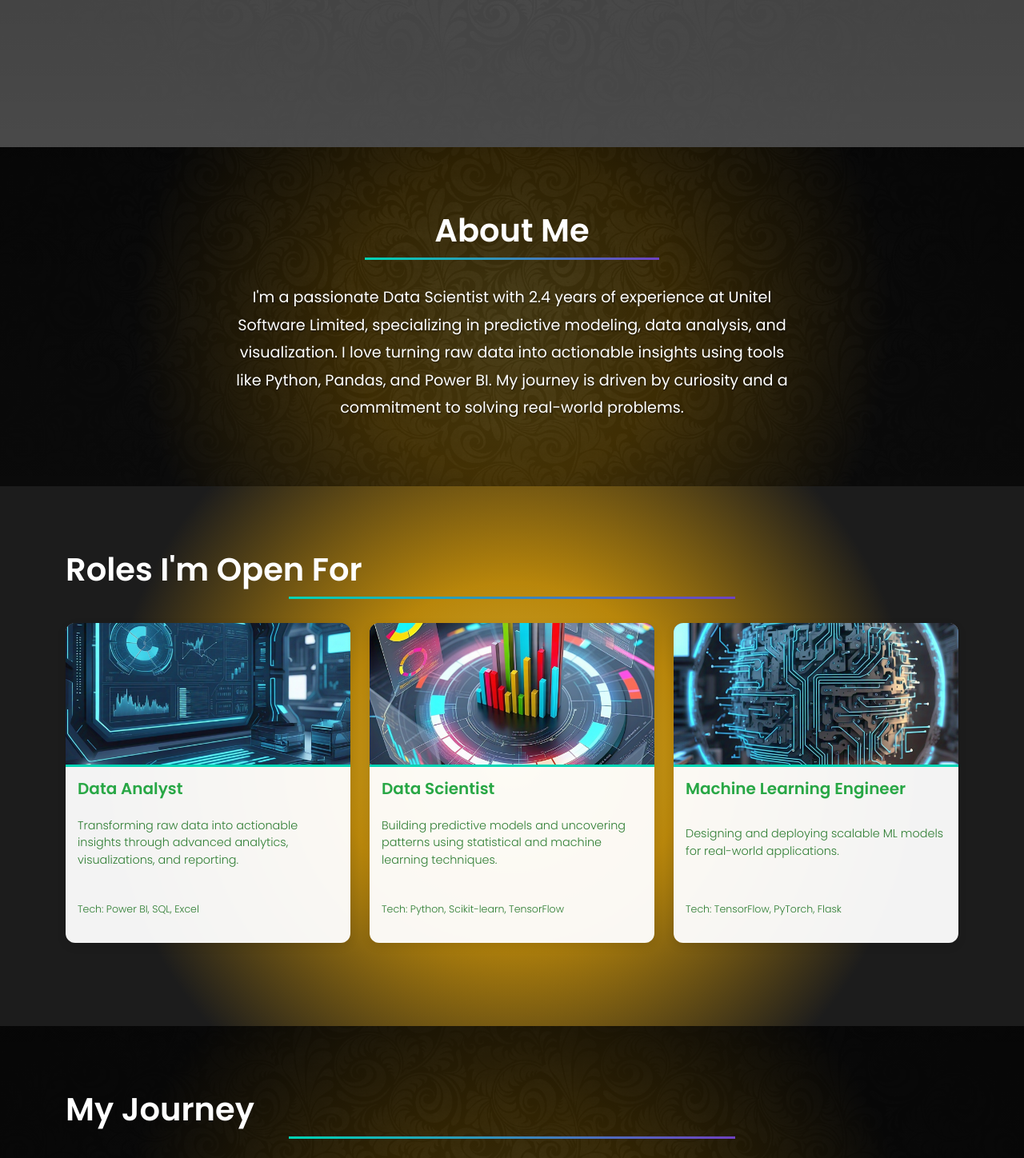
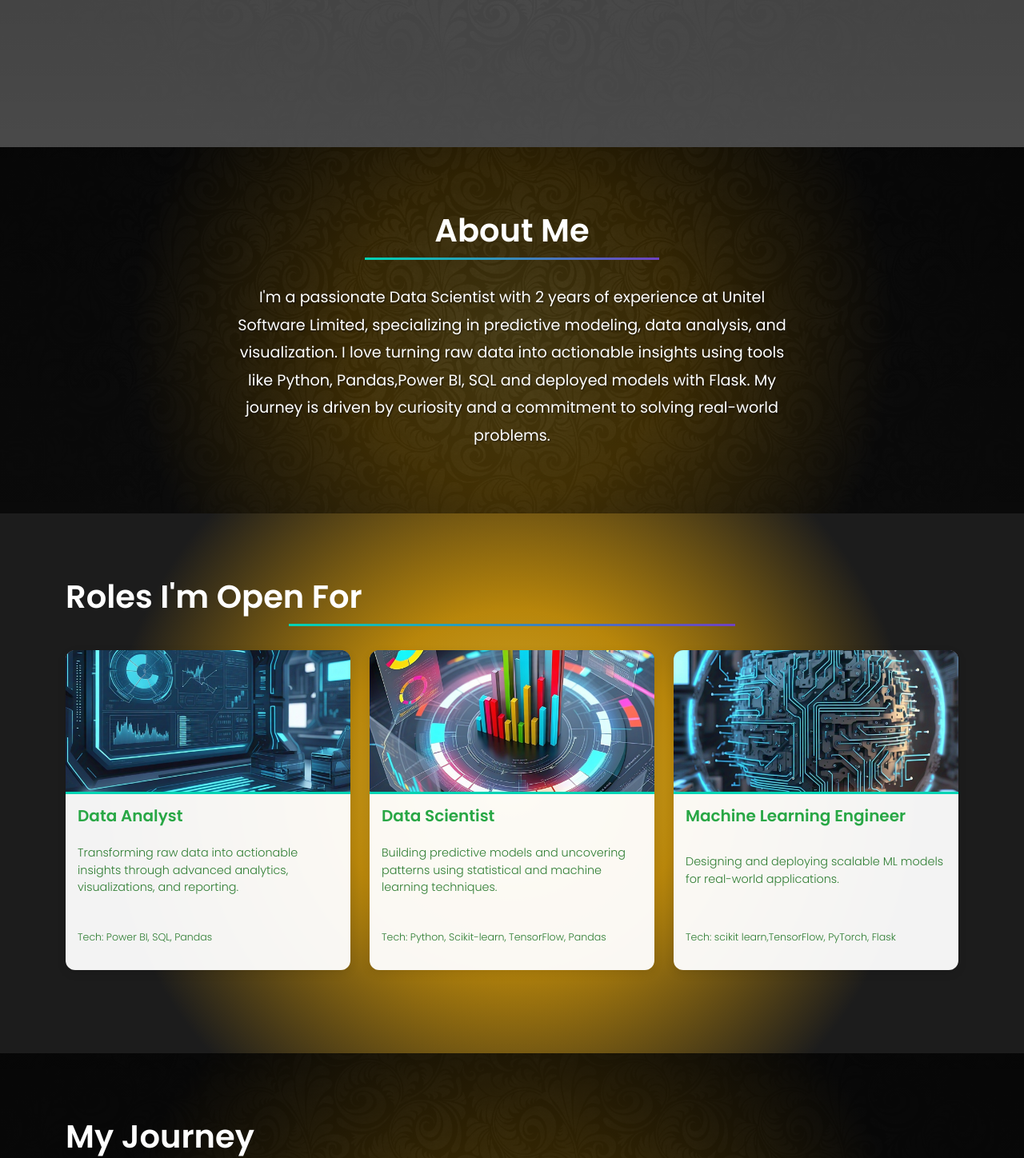
Before and after one commit to Yagnesh-Giduturi/yagnesh_portfolio, a Flask app: page / in a window 1280 px wide. Shown: the part 616-2064 px from the top of the page at 80% size. Run offline with Flask 3, Linux system fonts and the light colour scheme; grey boxes labelled with a size stand in for pictures from a placeholder-image service; some libraries are stand-ins or nearby versions.

Commit message:
index.html

```diff
--- a/templates/index.html
+++ b/templates/index.html
@@ -61,7 +61,7 @@
                 <div class="col-lg-8 text-center">
                     <h2 class="about-title">About Me</h2>
                     <p class="about-text">
-                        I'm a passionate Data Scientist with 2.4 years of experience at Unitel Software Limited, specializing in predictive modeling, data analysis, and visualization. I love turning raw data into actionable insights using tools like Python, Pandas, and Power BI. My journey is driven by curiosity and a commitment to solving real-world problems.
+                        I'm a passionate Data Scientist with 2 years of experience at Unitel Software Limited, specializing in predictive modeling, data analysis, and visualization. I love turning raw data into actionable insights using tools like Python, Pandas,Power BI, SQL and deployed models with Flask. My journey is driven by curiosity and a commitment to solving real-world problems.
                     </p>
                 </div>
             </div>
@@ -79,7 +79,7 @@
                         <div class="card-body">
                             <h5 class="card-title">Data Analyst</h5>
                             <p class="card-text">Transforming raw data into actionable insights through advanced analytics, visualizations, and reporting.</p>
-                            <p class="tech-stack"><small>Tech: Power BI, SQL, Excel</small></p>
+                            <p class="tech-stack"><small>Tech: Power BI, SQL, Pandas</small></p>
                         </div>
                     </div>
                 </div>
@@ -89,7 +89,7 @@
                         <div class="card-body">
                             <h5 class="card-title">Data Scientist</h5>
                             <p class="card-text">Building predictive models and uncovering patterns using statistical and machine learning techniques.</p>
-                            <p class="tech-stack"><small>Tech: Python, Scikit-learn, TensorFlow</small></p>
+                            <p class="tech-stack"><small>Tech: Python, Scikit-learn, TensorFlow, Pandas</small></p>
                         </div>
                     </div>
                 </div>
@@ -99,7 +99,7 @@
                         <div class="card-body">
                             <h5 class="card-title">Machine Learning Engineer</h5>
                             <p class="card-text">Designing and deploying scalable ML models for real-world applications.</p>
-                            <p class="tech-stack"><small>Tech: TensorFlow, PyTorch, Flask</small></p>
+                            <p class="tech-stack"><small>Tech: scikit learn,TensorFlow, PyTorch, Flask</small></p>
                         </div>
                     </div>
                 </div>
```
